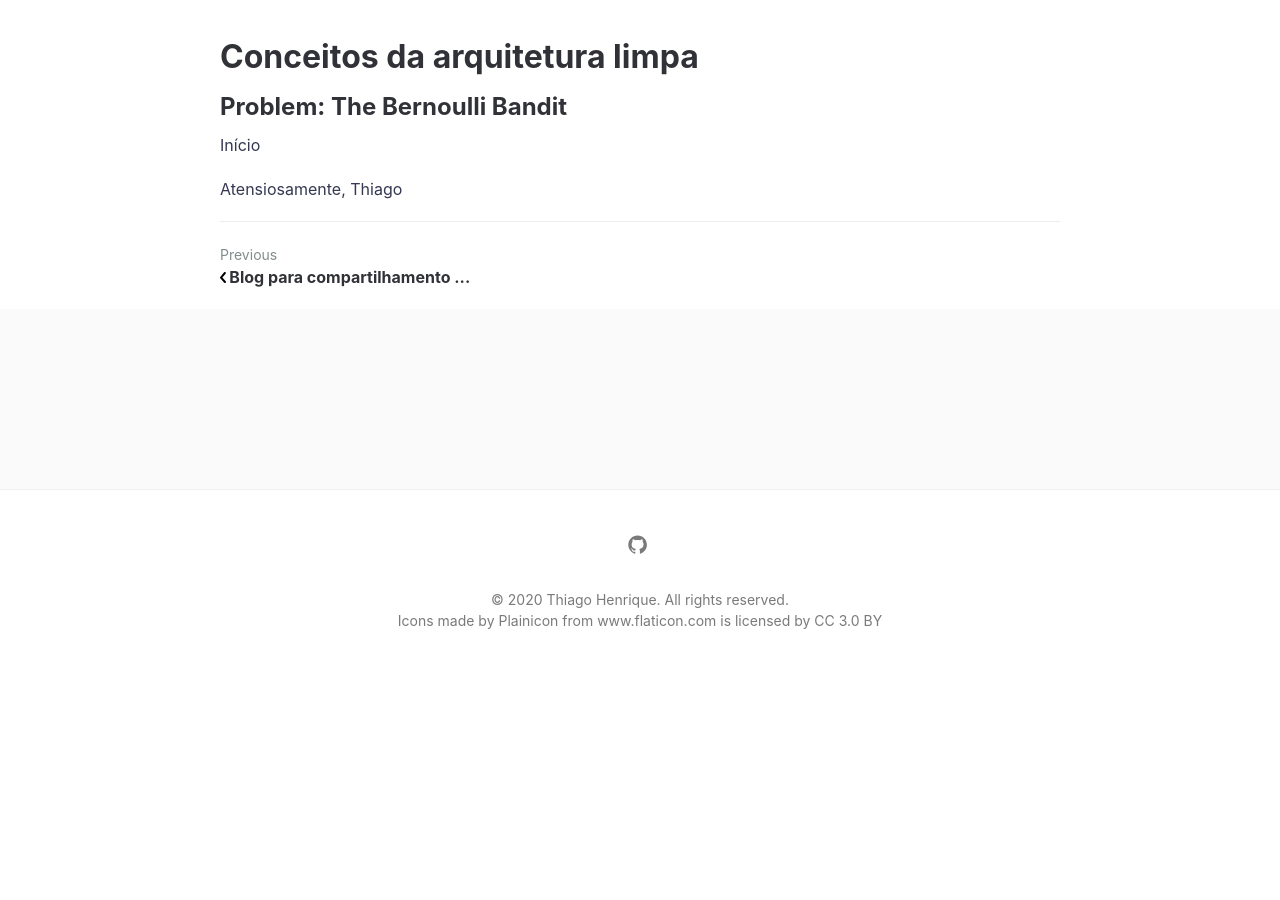
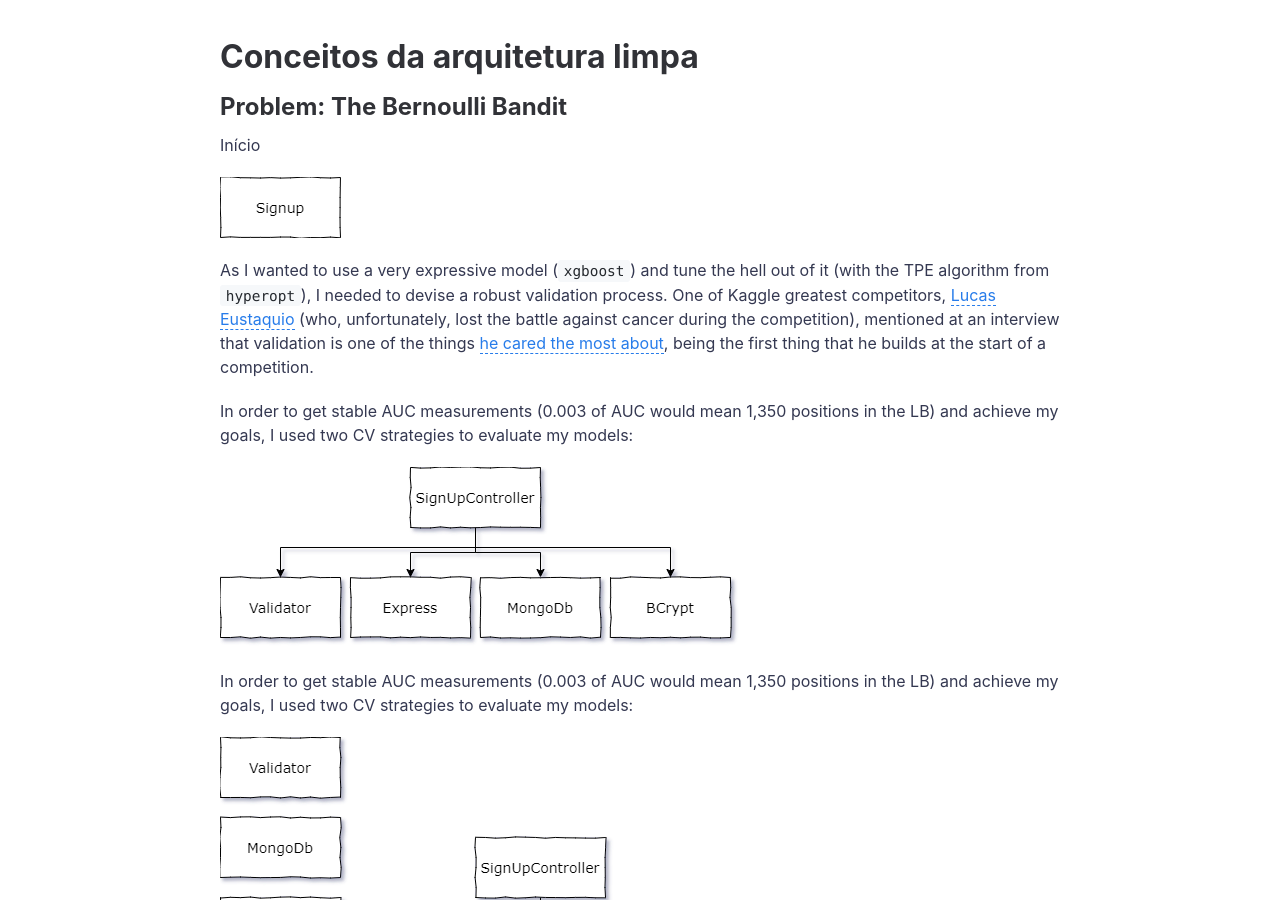
Before and after one commit to thiagosilva95/thiagosilva95.github.io, a Jekyll site: the page built from _posts/2020-06-08-clean-architecture.md, in a window 1280 px wide and 900 px high, scrolled down 623 px. Built offline with Jekyll 4.4.1, drawn with Linux system fonts in a browser that asks for light colours; a script that is not in the unit is left out; comment, search, counter and statistics services are not loaded; before the commit the page ends 1299 px from its top, so only the background shows below that.

Commit message:
develop clean architecture post

```diff
--- a/_posts/2020-06-08-clean-architecture.md
+++ b/_posts/2020-06-08-clean-architecture.md
@@ -13,5 +13,17 @@ summary: Entrando no mundo da produção de conteúdo! Espero que esse início m
 
 Início
 
+![]({{ "assets/img/clean_architecture/01.png" | absolute_url }})
+
+As I wanted to use a very expressive model (`xgboost`) and tune the hell out of it (with the TPE algorithm from `hyperopt`), I needed to devise a robust validation process. One of Kaggle greatest competitors, [Lucas Eustaquio](https://www.kaggle.com/leustagos) (who, unfortunately, lost the battle against cancer during the competition), mentioned at an interview that validation is one of the things [he cared the most about](http://blog.kaggle.com/2016/02/22/profiling-top-kagglers-leustagos-current-7-highest-1/), being the first thing that he builds at the start of a competition.
+
+In order to get stable AUC measurements (0.003 of AUC would mean 1,350 positions in the LB) and achieve my goals, I used two CV strategies to evaluate my models:
+
+![]({{ "assets/img/clean_architecture/02.png" | absolute_url }})
+
+In order to get stable AUC measurements (0.003 of AUC would mean 1,350 positions in the LB) and achieve my goals, I used two CV strategies to evaluate my models:
+
+![]({{ "assets/img/clean_architecture/03.png" | absolute_url }})
+
 Atensiosamente,
 Thiago
```
Also changed, not shown: assets/img/clean_architecture/01.png (added), assets/img/clean_architecture/02.png (added), assets/img/clean_architecture/03.png (added), assets/img/clean_architecture/04.png (added), assets/img/clean_architecture/05.png (added), assets/img/clean_architecture/06.png (added), assets/img/clean_architecture/07.png (added), assets/img/clean_architecture/08.png (added), assets/img/clean_architecture/final.png (added).
